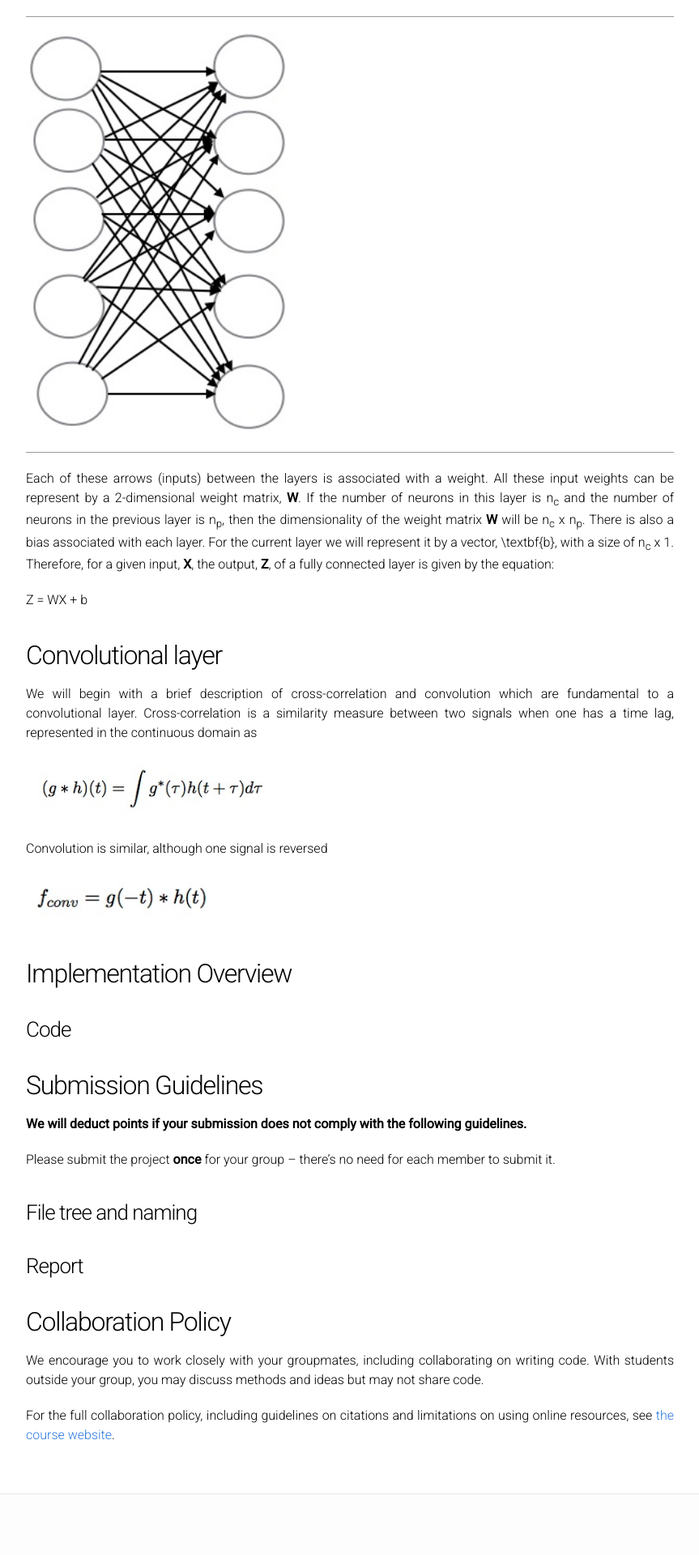
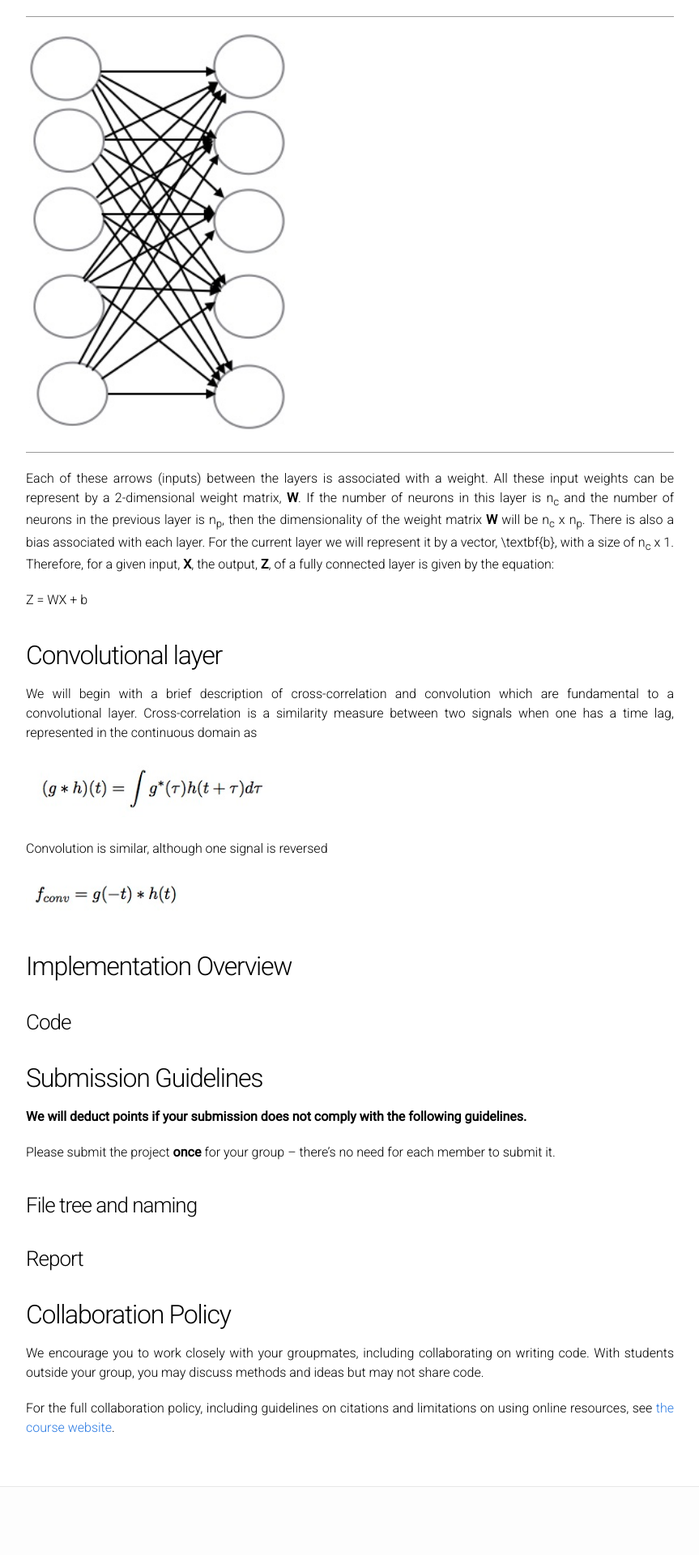
Before and after one commit to cmsc426spring2019/cmsc426spring2019.github.io, a Jekyll site: the page built from project4.md, in a window 1280 px wide. Shown: the part 1793-3713 px from the top of the page at 81% size, without its empty margins (208-1071 px from the left). Built offline with Jekyll 4.4.1, drawn with Linux system fonts in a browser that asks for light colours.

Commit message:
Update project4.md

```diff
--- a/project4.md
+++ b/project4.md
@@ -62,7 +62,7 @@ We will begin with a brief description of cross-correlation and convolution whic
 
 Convolution is similar, although one signal is reversed
 
-<img src="/assets/proj4/conv.jpg" width="30%">
+<img src="/assets/proj4/conv.jpg" width="25%">
 
 
 <a name='system_overview'></a>
```
